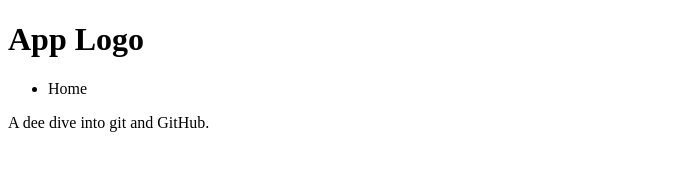
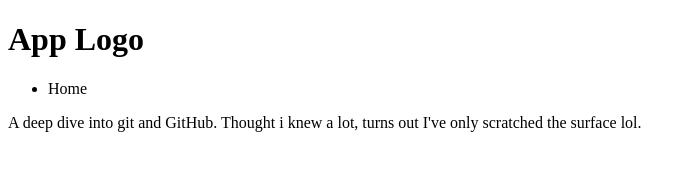
Before and after one commit to tilaatalarry/git_practice, a plain HTML site: page index.html in a window 1280 px wide. Shown: the whole page, without its empty margins (0-696 px from the left). Drawn offline with Linux system fonts and the light colour scheme.

Commit message:
update index.html

```diff
--- a/index.html
+++ b/index.html
@@ -14,6 +14,6 @@
             </ul>
         </nav>
     </header>
-    <p>A dee dive into git and GitHub.</p>
+    <p>A deep dive into git and GitHub. Thought i knew a lot, turns out I've only scratched the surface lol.</p>
 </body>
 </html>
```
